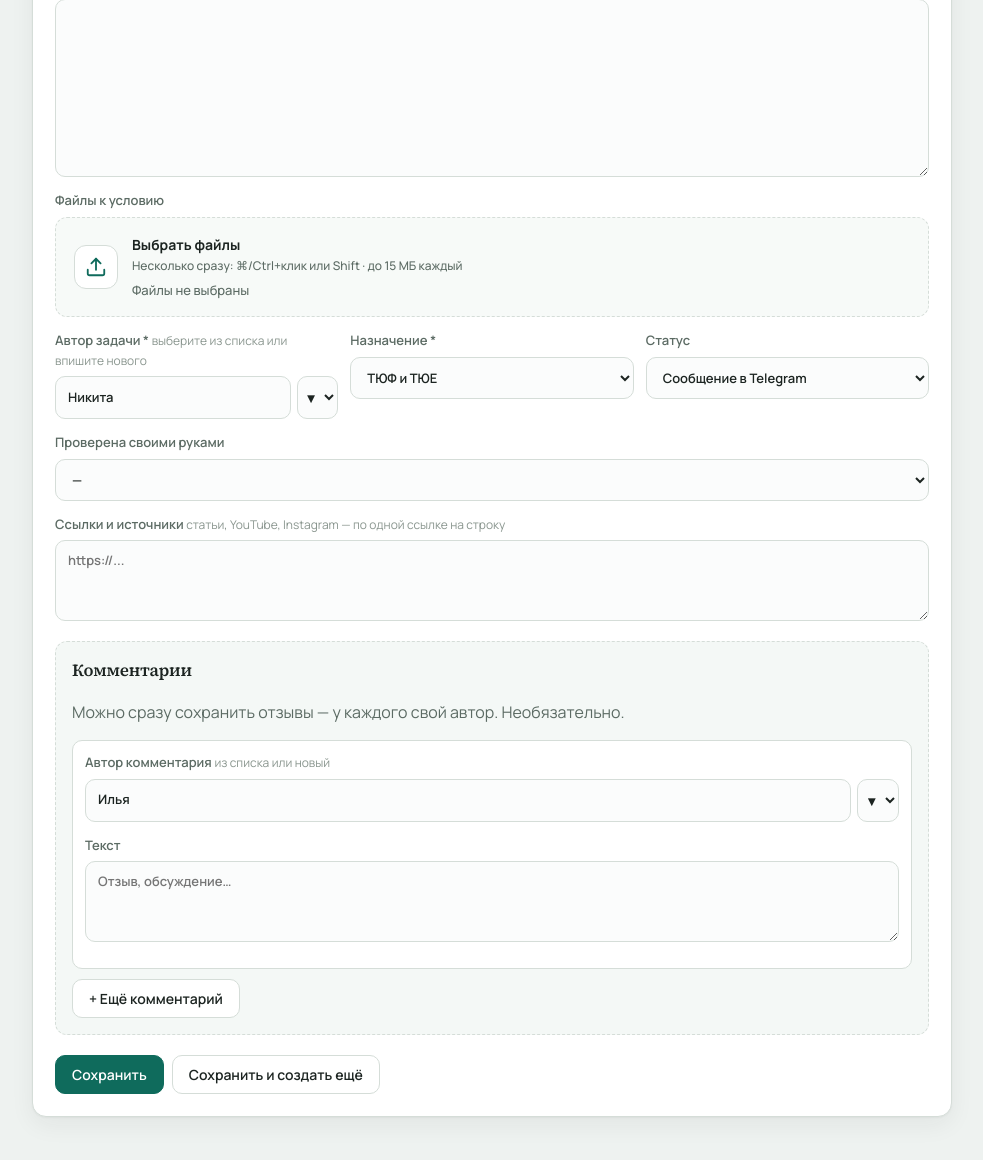
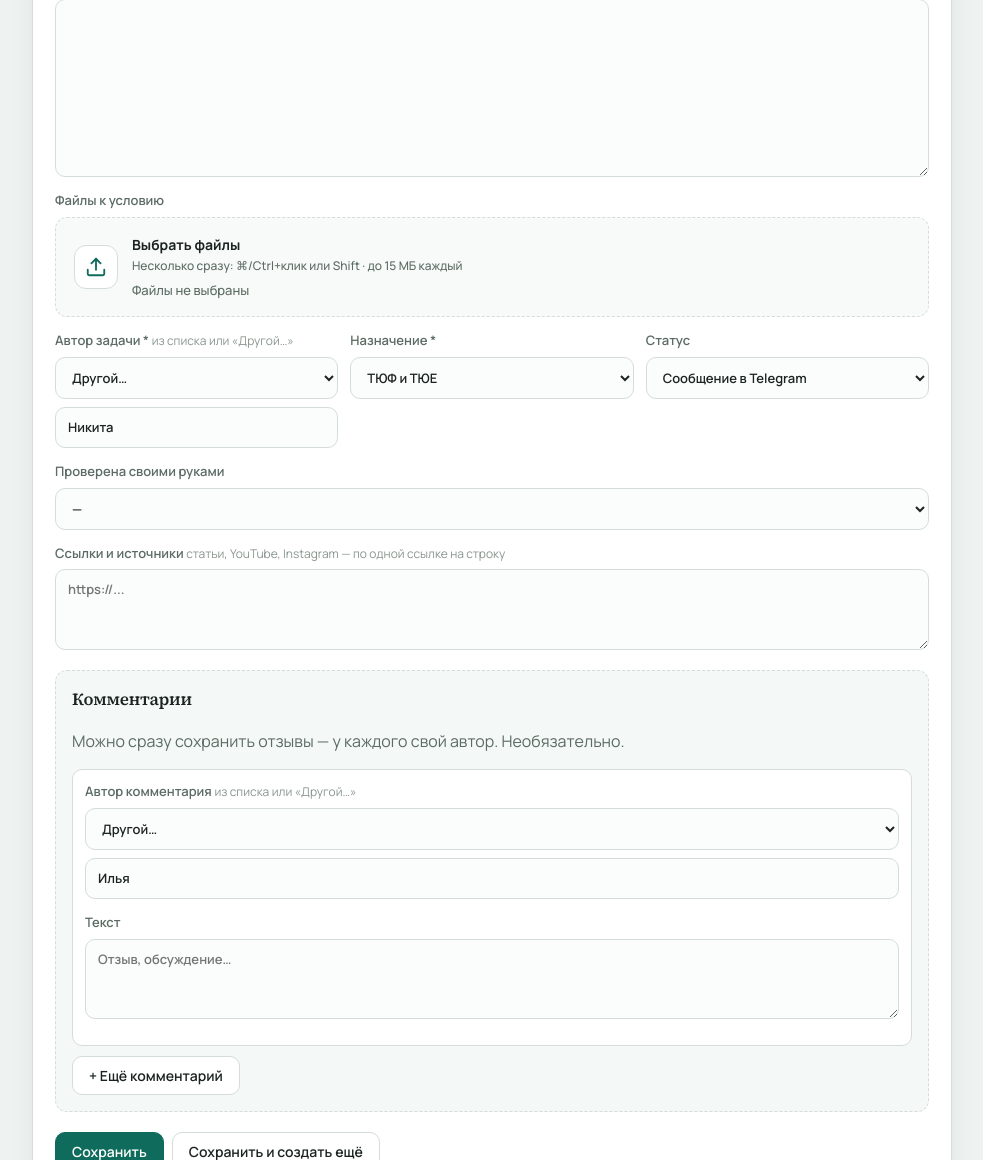
Before and after one commit to karpenko-chernikov/tyuf-tyue-zadachi, a FastAPI app: page /new in a window 1280 px wide. Shown: the part 759-1919 px from the top of the page, without its empty margins (148-1131 px from the left). Run offline with FastAPI, Linux system fonts and the light colour scheme; a user stored in the database is signed in.

Commit message:
Replace author combo with a normal select dropdown like filters.
Co-authored-by: Cursor <cursoragent@cursor.com>

```diff
--- a/app/static/style.css
+++ b/app/static/style.css
@@ -385,25 +385,18 @@ textarea { resize: vertical; }
   .page-header { flex-direction: column; }
 }
 
-.author-combo {
+.author-field {
+  margin-top: 6px;
   display: flex;
-  gap: 6px;
-  align-items: stretch;
-  margin-top: 6px;
+  flex-direction: column;
+  gap: 8px;
 }
-.author-combo input[type="text"] {
+.author-field .author-select {
   margin-top: 0;
-  flex: 1;
-  min-width: 0;
+  width: 100%;
 }
-.author-combo .author-pick {
+.author-field .author-custom {
   margin-top: 0;
-  width: 2.6rem;
-  flex-shrink: 0;
-  padding-left: 0.35rem;
-  padding-right: 0.35rem;
-  cursor: pointer;
-  font-size: 14px;
 }
 
 .hint { font-weight: 400; color: #8a968f; font-size: 12px; }
--- a/app/templates/base.html
+++ b/app/templates/base.html
@@ -7,7 +7,7 @@
   <link rel="preconnect" href="https://fonts.googleapis.com">
   <link rel="preconnect" href="https://fonts.gstatic.com" crossorigin>
   <link href="https://fonts.googleapis.com/css2?family=Manrope:wght@400;500;600;700&family=Source+Serif+4:opsz,wght@8..60,500;8..60,600&display=swap" rel="stylesheet">
-  <link rel="stylesheet" href="/static/style.css?v=10">
+  <link rel="stylesheet" href="/static/style.css?v=11">
 </head>
 <body>
   {% if user %}
@@ -87,17 +87,37 @@
     });
   });
 
-  // Выпадашка авторов → подставляет имя в текстовое поле (можно и вписать вручную)
+  // Автор: обычный select, «Другой…» открывает поле для нового имени
+  function syncAuthorField(wrap) {
+    const select = wrap.querySelector('[data-author-select]');
+    const custom = wrap.querySelector('[data-author-custom]');
+    if (!select || !custom) return;
+    const name = select.dataset.authorName || 'author';
+    const isCustom = select.value === '__custom__';
+    custom.classList.toggle('hidden', !isCustom);
+    if (isCustom) {
+      select.removeAttribute('name');
+      custom.setAttribute('name', name);
+      custom.required = select.hasAttribute('required') || select.dataset.wasRequired === '1';
+      if (!custom.value) custom.focus();
+    } else {
+      custom.removeAttribute('name');
+      custom.required = false;
+      select.setAttribute('name', name);
+    }
+  }
+
+  document.querySelectorAll('[data-author-field]').forEach((wrap) => {
+    const select = wrap.querySelector('[data-author-select]');
+    if (select && select.required) select.dataset.wasRequired = '1';
+    syncAuthorField(wrap);
+  });
+
   document.addEventListener('change', (e) => {
-    const pick = e.target.closest('select.author-pick');
-    if (!pick || !pick.value) return;
-    const combo = pick.closest('.author-combo');
-    const input = combo && combo.querySelector('input[type="text"]');
-    if (input) {
-      input.value = pick.value;
-      input.dispatchEvent(new Event('input', { bubbles: true }));
-    }
-    pick.selectedIndex = 0;
+    const select = e.target.closest('[data-author-select]');
+    if (!select) return;
+    const wrap = select.closest('[data-author-field]');
+    if (wrap) syncAuthorField(wrap);
   });
   </script>
 </body>
--- a/app/templates/form.html
+++ b/app/templates/form.html
@@ -1,10 +1,9 @@
 {% extends "base.html" %}
-{% from "macros.html" import file_picker, attachment_list, author_field, authors_datalist %}
+{% from "macros.html" import file_picker, attachment_list, author_field %}
 {% block title %}{% if task %}Редактирование{% else %}Новая задача{% endif %}{% endblock %}
 {% block content %}
 {% set f = form or {} %}
 {% set p = parsed or {} %}
-{{ authors_datalist('authors-list') }}
 <div class="page-header">
   <h1>{% if task %}Редактирование{% else %}Новая задача{% endif %}</h1>
   <a href="/" class="btn secondary">← К списку</a>
@@ -61,9 +60,9 @@
 
     <div class="grid-3">
       <label>Автор задачи *
-        <span class="hint">выберите из списка или впишите нового</span>
+        <span class="hint">из списка или «Другой…»</span>
         {% set author_val = f.author if f.author is defined else (task.author if task else default_task_author) %}
-        {{ author_field('author', author_val or '', 'Кто предложил', true, 'authors-list') }}
+        {{ author_field('author', author_val or '', 'Имя нового автора', true) }}
       </label>
       <label>Назначение *
         {% set nazn_val = f.naznachenie if f.naznachenie is defined else (task.naznachenie if task else (p.naznachenie or default_naznachenie)) %}
@@ -162,8 +161,8 @@
         {% for c in draft_comments %}
         <div class="comment-row">
           <label>Автор комментария
-            <span class="hint">из списка или новый</span>
-            {{ author_field('comment_authors', c.author or '', 'Кто пишет', false, 'authors-list') }}
+            <span class="hint">из списка или «Другой…»</span>
+            {{ author_field('comment_authors', c.author or '', 'Имя нового автора', false) }}
           </label>
           <label>Текст
             <textarea name="comment_texts" rows="3" placeholder="Отзыв, обсуждение…">{{ c.text }}</textarea>
@@ -235,19 +234,27 @@ if (addBtn) {
     row.className = 'comment-row';
     row.innerHTML = `
       <label>Автор комментария
-        <span class="hint">из списка или новый</span>
-        <div class="author-combo">
-          <input type="text" name="comment_authors" list="authors-list"
-            value="{{ default_comment_author }}" placeholder="Кто пишет" autocomplete="off">
-          <select class="author-pick" aria-label="Выбрать автора из списка" title="Выбрать из существующих">
-            <option value="">▾</option>
+        <span class="hint">из списка или «Другой…»</span>
+        <div class="author-field" data-author-field>
+          <select class="author-select" data-author-select data-author-name="comment_authors" name="comment_authors">
+            <option value="">—</option>
             ${authorOptions}
+            <option value="__custom__">Другой…</option>
           </select>
+          <input type="text" class="author-custom hidden" data-author-custom
+            placeholder="Имя нового автора" autocomplete="off">
         </div>
       </label>
       <label>Текст
         <textarea name="comment_texts" rows="3" placeholder="Отзыв, обсуждение…"></textarea>
       </label>`;
+    const select = row.querySelector('[data-author-select]');
+    const def = {{ default_comment_author|tojson }};
+    if (select && def) {
+      for (const opt of select.options) {
+        if (opt.value === def) { select.value = def; break; }
+      }
+    }
     rows.appendChild(row);
   });
 }
--- a/app/templates/macros.html
+++ b/app/templates/macros.html
@@ -1,29 +1,28 @@
 {# Переиспользуемые куски UI #}
 
-{% macro author_field(name, value='', placeholder='Имя', required=false, list_id='authors-list', input_id=none) %}
-<div class="author-combo">
-  <input type="text" name="{{ name }}" {% if input_id %}id="{{ input_id }}"{% endif %}
-    list="{{ list_id }}"
-    value="{{ value }}"
-    placeholder="{{ placeholder }}"
-    autocomplete="off"
-    {% if required %}required{% endif %}>
-  <select class="author-pick" aria-label="Выбрать автора из списка" title="Выбрать из существующих">
-    <option value="">▾</option>
+{% macro author_field(name, value='', placeholder='Имя нового автора', required=false) %}
+{% set known = value in authors %}
+{% set use_custom = value and not known %}
+<div class="author-field" data-author-field>
+  <select class="author-select" {% if required %}required{% endif %}
+    data-author-select
+    data-author-name="{{ name }}"
+    {% if not use_custom %}name="{{ name }}"{% endif %}>
+    <option value="">—</option>
     {% for a in authors %}
     <option value="{{ a }}" {% if value == a %}selected{% endif %}>{{ a }}</option>
     {% endfor %}
+    <option value="__custom__" {% if use_custom %}selected{% endif %}>Другой…</option>
   </select>
+  <input type="text"
+    class="author-custom {% if not use_custom %}hidden{% endif %}"
+    data-author-custom
+    {% if use_custom %}name="{{ name }}"{% endif %}
+    value="{% if use_custom %}{{ value }}{% endif %}"
+    placeholder="{{ placeholder }}"
+    autocomplete="off"
+    {% if required and use_custom %}required{% endif %}>
 </div>
-{% endmacro %}
-
-
-{% macro authors_datalist(list_id='authors-list') %}
-<datalist id="{{ list_id }}">
-  {% for a in authors %}
-  <option value="{{ a }}"></option>
-  {% endfor %}
-</datalist>
 {% endmacro %}
 
 
```
Also changed, not shown: app/templates/detail.html (+3 -4 lines).
